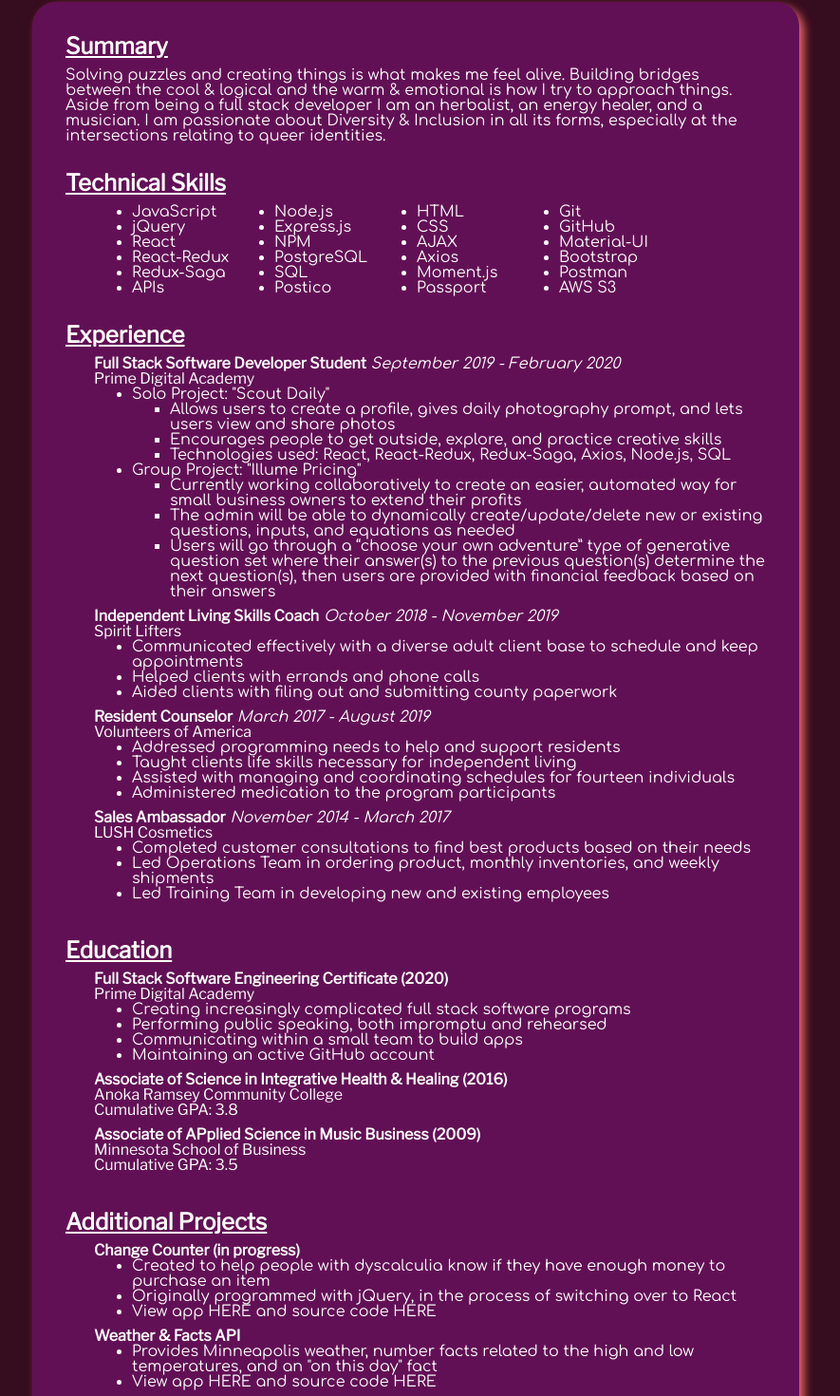
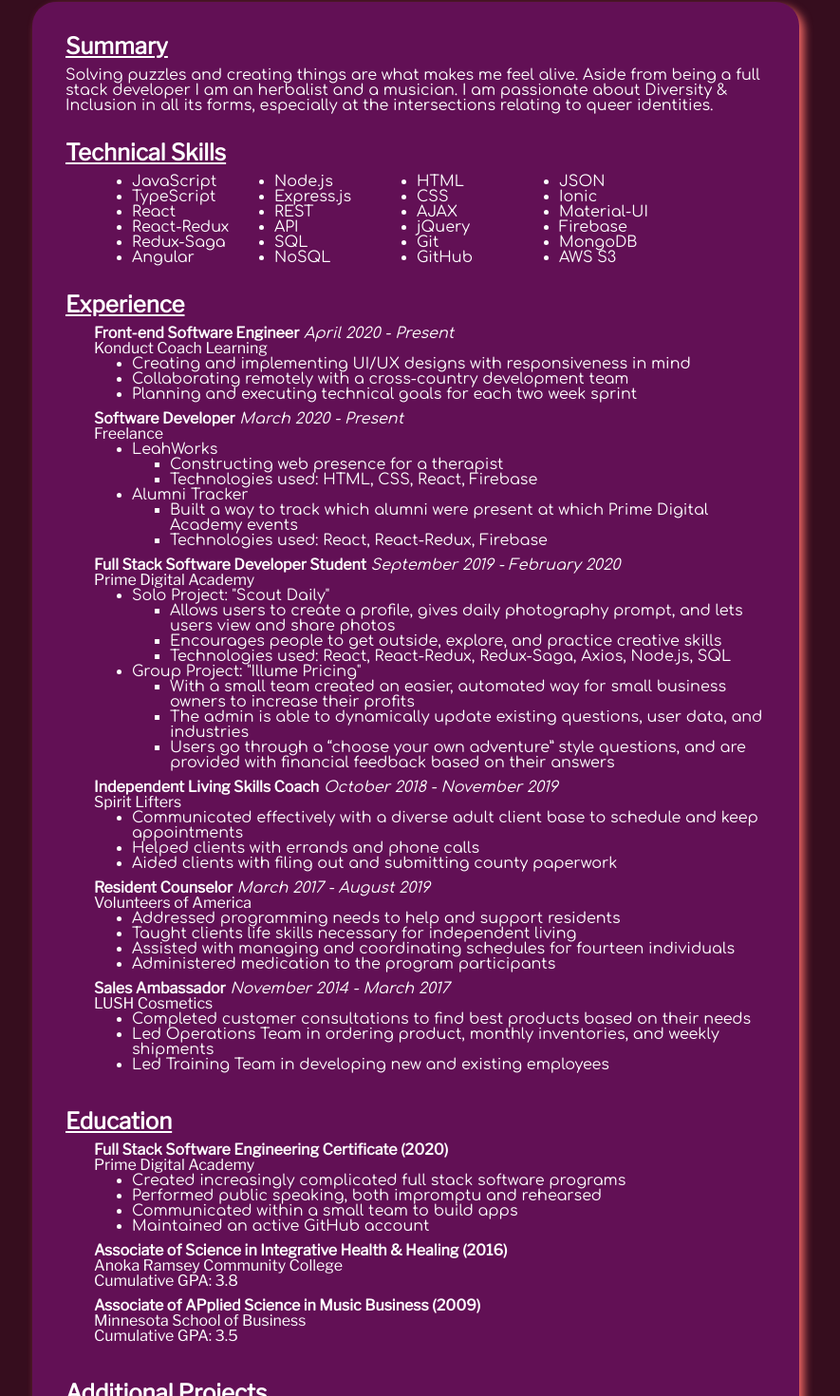
Before and after one commit to awrennuit/full-stack-software-developer-portfolio, a React (Create React App) app: page /resume in a window 1280 px wide. Shown: the part 136-1606 px from the top of the page at 95% size, without its empty margins (202-1087 px from the left). Built offline with nearby package versions, Linux system fonts and the light colour scheme.

Commit message:
updated resume

```diff
--- a/src/components/Resume/Resume.js
+++ b/src/components/Resume/Resume.js
@@ -10,11 +10,10 @@
         <div className="resume-section">
           <h2 className="secondary-heading">Summary</h2>
           <p>
-            Solving puzzles and creating things is what makes me feel alive. Building bridges between
-            the cool & logical and the warm & emotional is how I try to approach things. Aside from
-            being a full stack developer I am an herbalist, an energy healer, and a musician. I am
-            passionate about Diversity & Inclusion in all its forms, especially at the intersections
-            relating to queer identities.
+            Solving puzzles and creating things are what makes me feel alive. Aside from being
+            a full stack developer I am an herbalist and a musician. I am passionate about
+            Diversity & Inclusion in all its forms, especially at the intersections relating
+            to queer identities.
           </p>
         </div>
 
@@ -23,34 +22,34 @@
           <div className="resume-skills-container">
             <ul className="resume-skills-column">
               <li>JavaScript</li>
-              <li>jQuery</li>
+              <li>TypeScript</li>
               <li>React</li>
               <li>React-Redux</li>
               <li>Redux-Saga</li>
-              <li>APIs</li>
+              <li>Angular</li>
             </ul>
             <ul className="resume-skills-column">
               <li>Node.js</li>
               <li>Express.js</li>
-              <li>NPM</li>
-              <li>PostgreSQL</li>
+              <li>REST</li>
+              <li>API</li>
               <li>SQL</li>
-              <li>Postico</li>
+              <li>NoSQL</li>
             </ul>
             <ul className="resume-skills-column">
               <li>HTML</li>
               <li>CSS</li>
               <li>AJAX</li>
-              <li>Axios</li>
-              <li>Moment.js</li>
-              <li>Passport</li>
+              <li>jQuery</li>
+              <li>Git</li>
+              <li>GitHub</li>
             </ul>
             <ul className="resume-skills-column">
-              <li>Git</li>
-              <li>GitHub</li>
+              <li>JSON</li>
+              <li>Ionic</li>
               <li>Material-UI</li>
-              <li>Bootstrap</li>
-              <li>Postman</li>
+              <li>Firebase</li>
+              <li>MongoDB</li>
               <li>AWS S3</li>
             </ul>
           </div>
@@ -58,6 +57,38 @@
 
         <div className="resume-section">
           <h2 className="secondary-heading">Experience</h2>
+
+          <div className="resume-list-div">
+            <h4 className="resume-subheading">Front-end Software Engineer
+              <span className="resume-job-duration"> April 2020 - Present</span>
+            </h4>
+            <h4 className="resume-sub-subheading">Konduct Coach Learning</h4>
+              <ul className="resume-ul">
+                <li className="resume-li">Creating and implementing UI/UX designs with responsiveness in mind</li>
+                <li className="resume-li">Collaborating remotely with a cross-country development team</li>
+                <li className="resume-li">Planning and executing technical goals for each two week sprint</li>
+              </ul>
+          </div>
+
+          <div className="resume-list-div">
+            <h4 className="resume-subheading">Software Developer
+              <span className="resume-job-duration"> March 2020 - Present</span>
+            </h4>
+            <h4 className="resume-sub-subheading">Freelance</h4>
+            <ul className="resume-ul">
+                <li className="resume-li">LeahWorks</li>
+                <ul className="resume-sub-ul">
+                  <li className="resume-sub-li">Constructing web presence for a therapist</li>
+                  <li className="resume-sub-li">Technologies used: HTML, CSS, React, Firebase</li>
+                </ul>
+                <li className="resume-li">Alumni Tracker</li>
+                <ul className="resume-sub-ul">
+                  <li className="resume-sub-li">Built a way to track which alumni were present at which Prime Digital Academy events</li>
+                  <li className="resume-sub-li">Technologies used: React, React-Redux, Firebase</li>
+                </ul>
+              </ul>
+          </div>
+
           <div className="resume-list-div">
             <h4 className="resume-subheading">Full Stack Software Developer Student
               <span className="resume-job-duration"> September 2019 - February 2020</span>
@@ -72,13 +103,12 @@
                 </ul>
                 <li className="resume-li">Group Project: "Illume Pricing"</li>
                 <ul className="resume-sub-ul">
-                  <li className="resume-sub-li">Currently working collaboratively to create an easier, automated way for small business owners to extend their profits</li>
-                  <li className="resume-sub-li">The admin will be able to dynamically create/update/delete new or existing questions, inputs, and equations as needed</li>
-                  <li className="resume-sub-li">Users will go through a “choose your own adventure” type of generative question set where their answer(s) to the previous question(s) determine the next question(s), then users are provided with financial feedback based on their answers</li>
+                  <li className="resume-sub-li">With a small team created an easier, automated way for small business owners to increase their profits</li>
+                  <li className="resume-sub-li">The admin is able to dynamically update existing questions, user data, and industries</li>
+                  <li className="resume-sub-li">Users go through a “choose your own adventure” style questions, and are provided with financial feedback based on their answers</li>
                 </ul>
               </ul>
           </div>
-
 
           <div className="resume-list-div">
             <h4 className="resume-subheading">Independent Living Skills Coach
@@ -91,6 +121,7 @@
                 <li className="resume-li">Aided clients with filing out and submitting county paperwork</li>
               </ul>
           </div>
+
           <div className="resume-list-div">
             <h4 className="resume-subheading">Resident Counselor
               <span className="resume-job-duration"> March 2017 - August 2019</span>
@@ -103,6 +134,7 @@
                 <li className="resume-li">Administered medication to the program participants</li>
               </ul>
           </div>
+
           <div className="resume-list-div">
             <h4 className="resume-subheading">Sales Ambassador
               <span className="resume-job-duration"> November 2014 - March 2017</span>
@@ -121,21 +153,24 @@
 
         <div className="resume-section">
           <h2 className="secondary-heading">Education</h2>
+
             <div className="resume-list-div">
               <h4 className="resume-subheading">Full Stack Software Engineering Certificate (2020)</h4>
               <h4 className="resume-sub-subheading">Prime Digital Academy</h4>
                 <ul className="resume-ul">
-                  <li className="resume-li">Creating increasingly complicated full stack software programs</li>
-                  <li className="resume-li">Performing public speaking, both impromptu and rehearsed</li>
-                  <li className="resume-li">Communicating within a small team to build apps</li>
-                  <li className="resume-li">Maintaining an active GitHub account</li>
+                  <li className="resume-li">Created increasingly complicated full stack software programs</li>
+                  <li className="resume-li">Performed public speaking, both impromptu and rehearsed</li>
+                  <li className="resume-li">Communicated within a small team to build apps</li>
+                  <li className="resume-li">Maintained an active GitHub account</li>
                 </ul>
             </div>
+
             <div className="resume-list-div">
               <h4 className="resume-subheading">Associate of Science in Integrative Health & Healing (2016)</h4>
               <h4 className="resume-sub-subheading">Anoka Ramsey Community College</h4>
               <h4 className="resume-sub-subheading">Cumulative GPA: 3.8</h4>
             </div>
+
             <div className="resume-list-div">
               <h4 className="resume-subheading">Associate of APplied Science in Music Business (2009)</h4>
               <h4 className="resume-sub-subheading">Minnesota School of Business</h4>
@@ -145,21 +180,34 @@
 
         <div className="resume-section">
           <h2 className="secondary-heading">Additional Projects</h2>
+
           <div className="resume-list-div">
-              <h4 className="resume-subheading">Change Counter (in progress)</h4>
+            <h4 className="resume-subheading">Homebody</h4>
               <ul className="resume-ul">
-                  <li className="resume-li">Created to help people with dyscalculia know if they have enough money to purchase an item</li>
-                  <li className="resume-li">Originally programmed with jQuery, in the process of switching over to React</li>
+                <li className="resume-li">Hack the Gap collaborative UX and developer weekend project</li>
+                <li className="resume-li">Users select at-home exercise criteria, then receive workout videos</li>
                 <li className="resume-li">View app HERE and source code HERE</li>
               </ul>
           </div>
+
           <div className="resume-list-div">
-              <h4 className="resume-subheading">Weather & Facts API</h4>
+            <h4 className="resume-subheading">US State Facts</h4>
               <ul className="resume-ul">
-                  <li className="resume-li">Provides Minneapolis weather, number facts related to the high and low temperatures, and an "on this day" fact</li>
+                <li className="resume-li">Created to gain a deeper understanding with Angular and Firebase</li>
+                <li className="resume-li">Facts include things like state bird, capital city, electoral votes, etc.</li>
                 <li className="resume-li">View app HERE and source code HERE</li>
               </ul>
           </div>
+
+          <div className="resume-list-div">
+            <h4 className="resume-subheading">Book, Movie, and Podcast Club</h4>
+              <ul className="resume-ul">
+                <li className="resume-li">An effort to foster community in this age of social distancing</li>
+                <li className="resume-li">Users can share their recommendations and where to find them</li>
+                <li className="resume-li">View app HERE and source code HERE</li>
+              </ul>
+          </div>
+
             <div className="resume-list-div">
               <h4 className="resume-subheading">React Countdown Timer</h4>
                 <ul className="resume-ul">
@@ -167,6 +215,7 @@
                   <li className="resume-li">View app HERE and source code HERE</li>
                 </ul>
             </div>
+
             <div className="resume-list-div">
               <h4 className="resume-subheading">Abstract Pixel Art Generator</h4>
                 <ul className="resume-ul">
@@ -174,13 +223,7 @@
                   <li className="resume-li">View app HERE and source code HERE</li>
                 </ul>
             </div>
-            <div className="resume-list-div">
-              <h4 className="resume-subheading">De-Affirmation Generator</h4>
-                <ul className="resume-ul">
-                  <li className="resume-li">Self-teaching about randomization and database queries</li>
-                  <li className="resume-li">View app HERE and source code HERE</li>
-                </ul>
-            </div>
+
             <div className="resume-list-div">
               <h4 className="resume-subheading">Unique ID Generator</h4>
                 <ul className="resume-ul">
```
Lines whose indentation alone changed are shown as unchanged.
